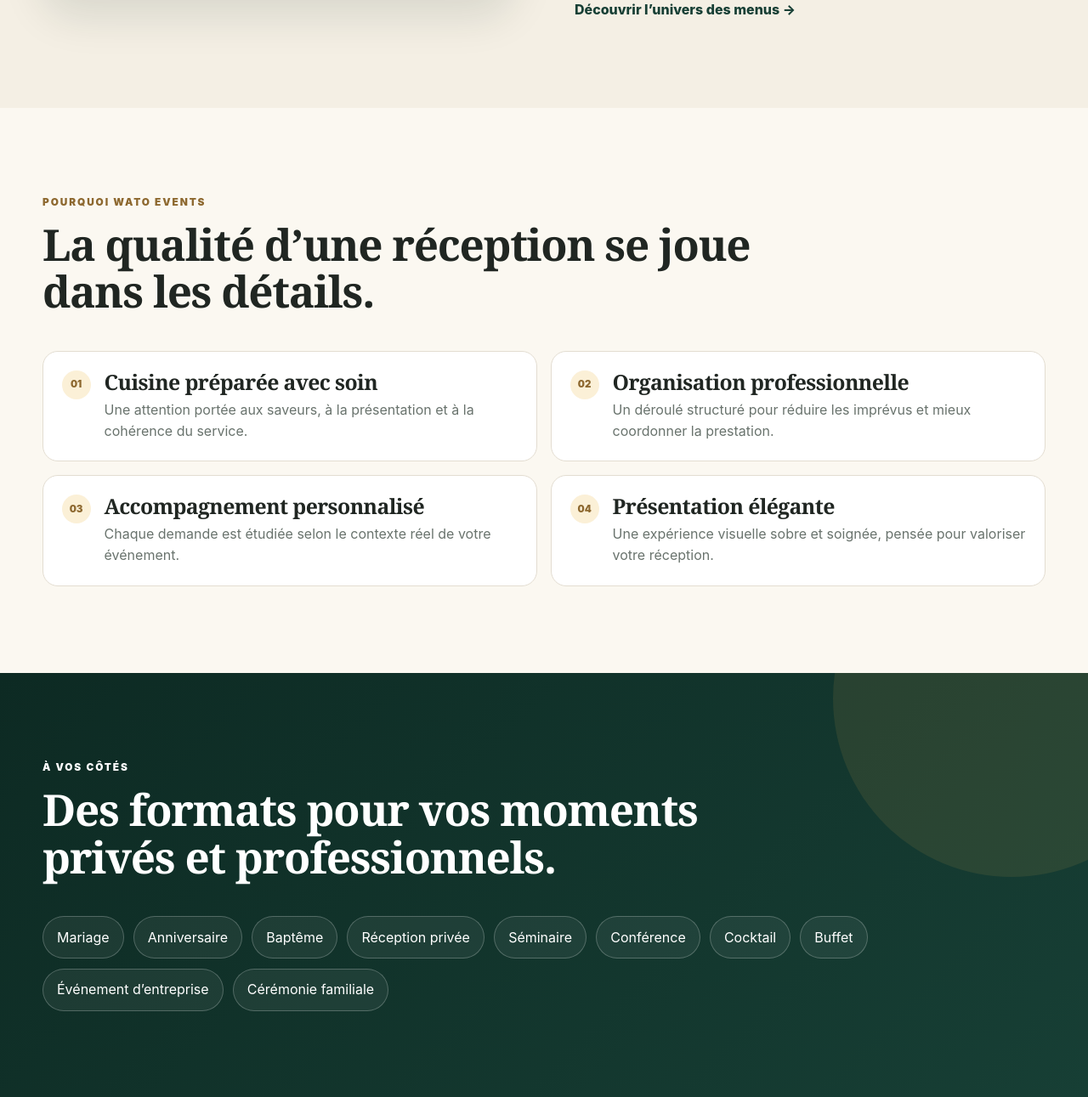
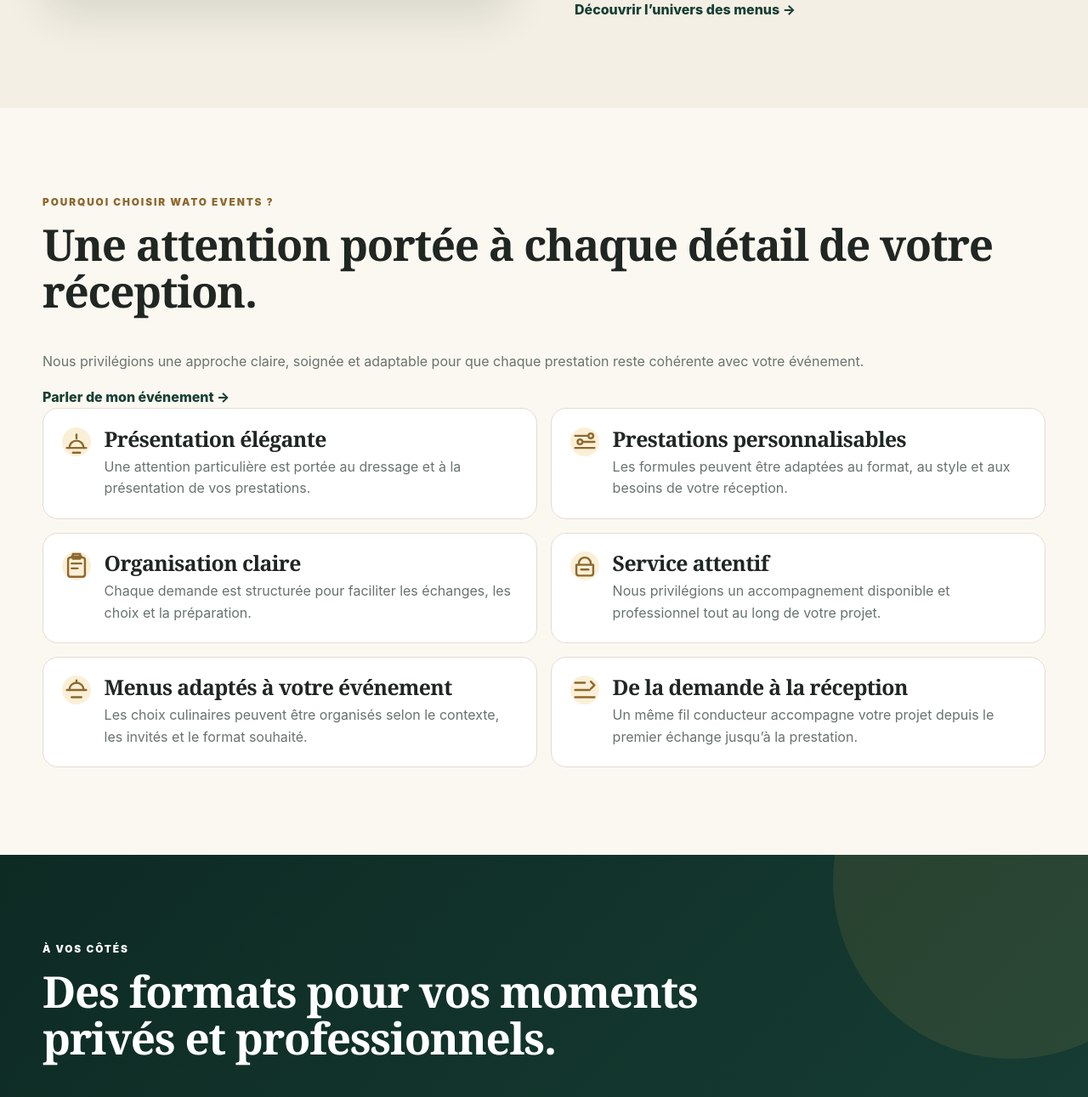
Before and after one commit to sandjongalex/traiteur, a Flask app: page / in a window 1280 px wide. Shown: the part 2325-3616 px from the top of the page at 85% size. Run offline with Flask 3, Linux system fonts and the light colour scheme; data that the repository does not hold is empty; some libraries are stand-ins or nearby versions.

Commit message:
refactor(home): strengthen why choose Wato reassurance section

```diff
--- a/app/templates/public/home.html
+++ b/app/templates/public/home.html
@@ -137,7 +137,72 @@
 {% endif %}
 
 <section class="section section-soft"><div class="container split-feature"><div class="feature-visual"><img loading="lazy" src="{{ url_for('static', filename='images/culinary-wato.svg') }}" alt="Composition culinaire temporaire pour WATO EVENTS" width="800" height="650"></div><div class="feature-copy"><p class="eyebrow">L’expérience WATO</p><h2>Une cuisine qui accompagne l’ambiance de votre événement.</h2><p>Notre univers culinaire est pensé pour conjuguer convivialité, présentation et plaisir de recevoir.</p><div class="pill-list">{% for category in culinary_categories %}<span>{{ category }}</span>{% endfor %}</div><a class="text-link" href="{{ url_for('public.menus') }}">Découvrir l’univers des menus →</a></div></div></section>
-<section class="section"><div class="container"><div class="section-heading compact"><p class="eyebrow">Pourquoi WATO EVENTS</p><h2>La qualité d’une réception se joue dans les détails.</h2></div><div class="why-grid">{% for title, text in why_us %}<article class="why-item"><span>{{ "%02d"|format(loop.index) }}</span><div><h3>{{ title }}</h3><p>{{ text }}</p></div></article>{% endfor %}</div></div></section>
+<section class="section why-section">
+  <div class="container why-layout">
+    <div class="why-intro">
+      <p class="eyebrow">Pourquoi choisir Wato Events ?</p>
+      <h2>Une attention portée à chaque détail de votre réception.</h2>
+      <p>Nous privilégions une approche claire, soignée et adaptable pour que chaque prestation reste cohérente avec votre événement.</p>
+      <a class="text-link" href="{{ url_for('public.quote_request') }}">Parler de mon événement →</a>
+    </div>
+
+    <div class="why-grid">
+      <article class="why-item">
+        <span class="why-icon" aria-hidden="true">
+          <svg viewBox="0 0 24 24" fill="none" stroke="currentColor" stroke-width="1.7" stroke-linecap="round" stroke-linejoin="round">
+            <path d="M4 17h16"/><path d="M6 17a6 6 0 0 1 12 0"/><path d="M12 9V6"/><path d="M9 21h6"/>
+          </svg>
+        </span>
+        <div><h3>Présentation élégante</h3><p>Une attention particulière est portée au dressage et à la présentation de vos prestations.</p></div>
+      </article>
+
+      <article class="why-item">
+        <span class="why-icon" aria-hidden="true">
+          <svg viewBox="0 0 24 24" fill="none" stroke="currentColor" stroke-width="1.7" stroke-linecap="round" stroke-linejoin="round">
+            <path d="M4 7h10"/><path d="M4 17h16"/><circle cx="17" cy="7" r="2"/><circle cx="8" cy="12" r="2"/><path d="M10 12h10"/>
+          </svg>
+        </span>
+        <div><h3>Prestations personnalisables</h3><p>Les formules peuvent être adaptées au format, au style et aux besoins de votre réception.</p></div>
+      </article>
+
+      <article class="why-item">
+        <span class="why-icon" aria-hidden="true">
+          <svg viewBox="0 0 24 24" fill="none" stroke="currentColor" stroke-width="1.7" stroke-linecap="round" stroke-linejoin="round">
+            <path d="M8 4h8"/><path d="M9 2h6v4H9z"/><rect x="5" y="5" width="14" height="16" rx="2"/><path d="M8 10h8"/><path d="M8 14h5"/>
+          </svg>
+        </span>
+        <div><h3>Organisation claire</h3><p>Chaque demande est structurée pour faciliter les échanges, les choix et la préparation.</p></div>
+      </article>
+
+      <article class="why-item">
+        <span class="why-icon" aria-hidden="true">
+          <svg viewBox="0 0 24 24" fill="none" stroke="currentColor" stroke-width="1.7" stroke-linecap="round" stroke-linejoin="round">
+            <path d="M7 11v-1a5 5 0 0 1 10 0v1"/><path d="M5 11h14v7a2 2 0 0 1-2 2H7a2 2 0 0 1-2-2z"/><path d="M9 15h6"/>
+          </svg>
+        </span>
+        <div><h3>Service attentif</h3><p>Nous privilégions un accompagnement disponible et professionnel tout au long de votre projet.</p></div>
+      </article>
+
+      <article class="why-item">
+        <span class="why-icon" aria-hidden="true">
+          <svg viewBox="0 0 24 24" fill="none" stroke="currentColor" stroke-width="1.7" stroke-linecap="round" stroke-linejoin="round">
+            <path d="M4 12h16"/><path d="M6 12a6 6 0 0 1 12 0"/><path d="M12 6V4"/><path d="M8 18h8"/>
+          </svg>
+        </span>
+        <div><h3>Menus adaptés à votre événement</h3><p>Les choix culinaires peuvent être organisés selon le contexte, les invités et le format souhaité.</p></div>
+      </article>
+
+      <article class="why-item">
+        <span class="why-icon" aria-hidden="true">
+          <svg viewBox="0 0 24 24" fill="none" stroke="currentColor" stroke-width="1.7" stroke-linecap="round" stroke-linejoin="round">
+            <path d="M4 6h8"/><path d="M4 12h12"/><path d="M4 18h16"/><path d="M17 5l3 3-3 3"/>
+          </svg>
+        </span>
+        <div><h3>De la demande à la réception</h3><p>Un même fil conducteur accompagne votre projet depuis le premier échange jusqu’à la prestation.</p></div>
+      </article>
+    </div>
+  </div>
+</section>
 <section class="section events-section"><div class="container"><div class="section-heading light"><p class="eyebrow">À vos côtés</p><h2>Des formats pour vos moments privés et professionnels.</h2></div><div class="event-cloud">{% for event in event_types %}<span>{{ event }}</span>{% endfor %}</div></div></section>
 <section class="section"><div class="container"><div class="section-heading"><p class="eyebrow">Comment ça se passe ?</p><h2>Un parcours simple, du premier échange à la réception.</h2></div><ol class="process-grid">{% for number, title, text in process_steps %}<li><span>{{ number }}</span><h3>{{ title }}</h3><p>{{ text }}</p></li>{% endfor %}</ol><p class="process-note">Une estimation ou un premier échange ne constitue pas un devis définitif. Votre proposition finale est vérifiée et validée avec WATO EVENTS.</p></div></section>
 <section class="section section-soft"><div class="container"><div class="section-heading row-heading"><div><p class="eyebrow">Inspiration</p><h2>Notre univers en images.</h2></div><a class="text-link" href="{{ url_for('public.gallery') }}">Voir toutes les réalisations →</a></div><div class="gallery-grid home-gallery">{% for item in gallery_items %}<figure class="gallery-card"><img loading="lazy" src="{{ url_for('static', filename=item.image) }}" alt="{{ item.title }} — visuel temporaire à remplacer" width="640" height="520"><figcaption><span>{{ item.category }}</span><strong>{{ item.title }}</strong></figcaption></figure>{% endfor %}</div><p class="demo-note">Visuels de présentation temporaires — ils seront remplacés par les photographies réelles de WATO EVENTS.</p></div></section>
```
